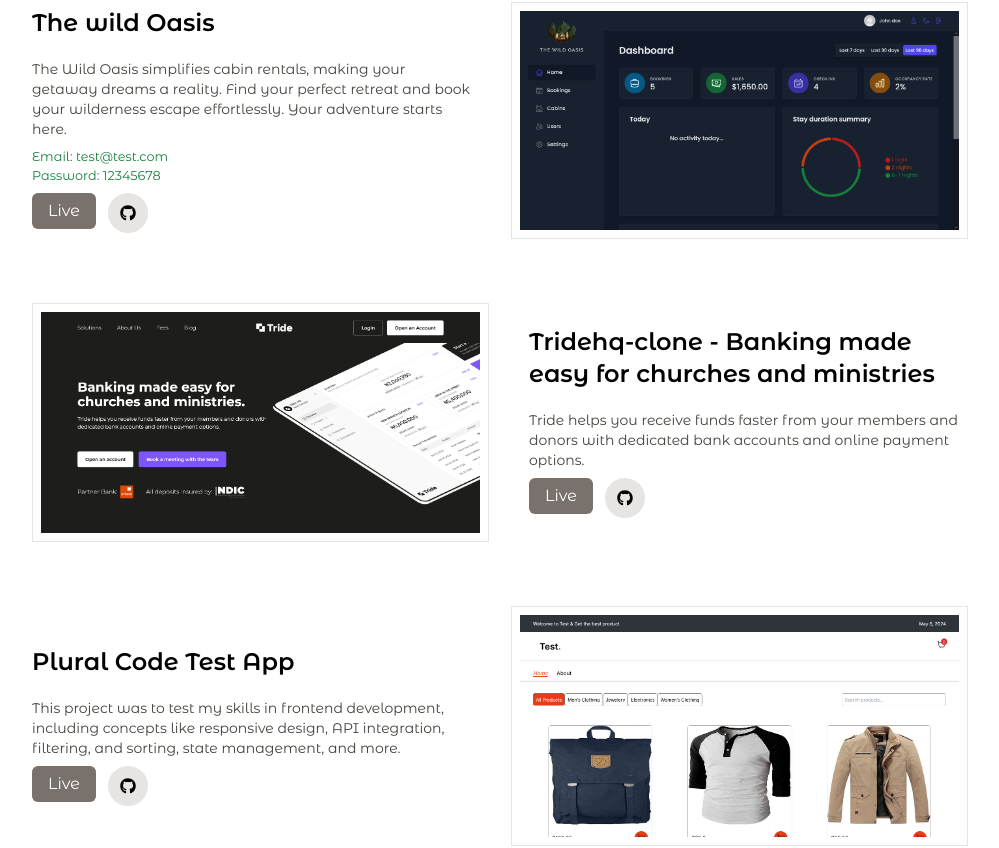
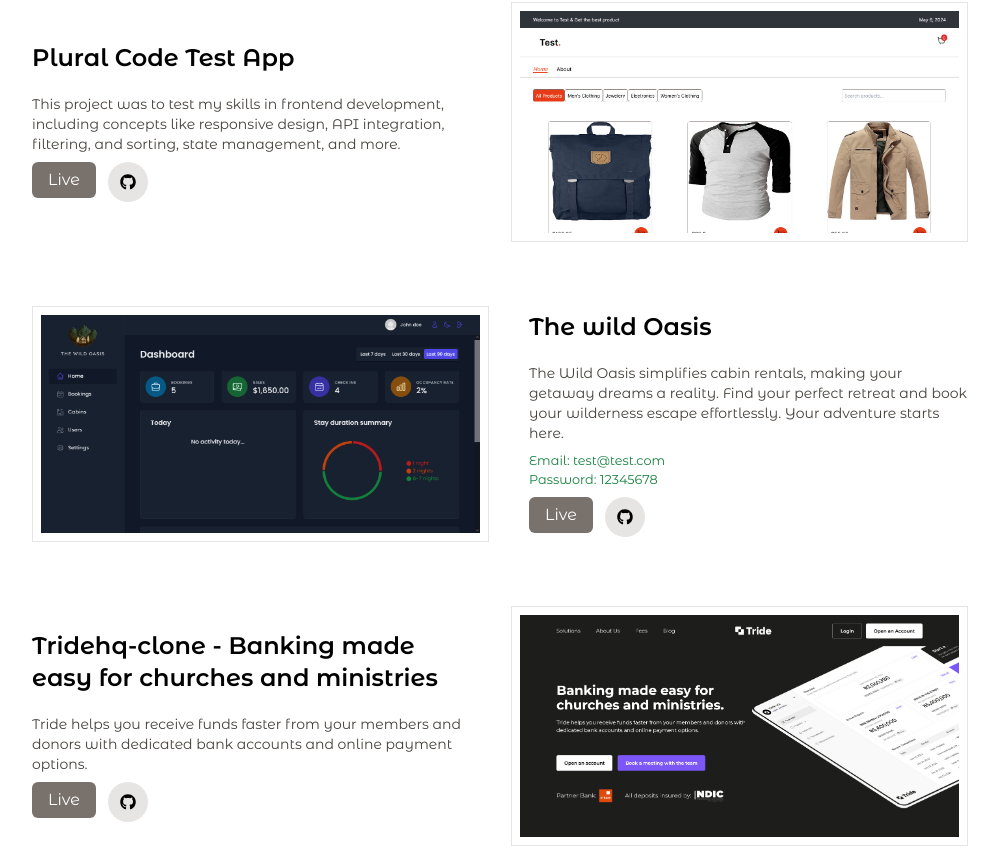
Before and after one commit to blossomobasi/blossoms-portfolio, a Next.js app: page / in a window 1280 px wide. Shown: the part 2434-3282 px from the top of the page, without its empty margins (140-1139 px from the left). Built offline with nearby package versions, Linux system fonts and the light colour scheme.

Commit message:
Add todo project to projects data

```diff
--- a/src/data/projects.ts
+++ b/src/data/projects.ts
@@ -36,13 +36,22 @@ export const projects: IProjects[] = [
         githubLink: "https://github.com/blossomobasi/chow-frontend",
     }),
     createProject({
+        href: "https://pluralcode-test-app.vercel.app/",
+        src: "/images/pluralcode-test-project.png",
+        alt: "Plural Code Test Project",
+        title: "Plural Code Test App",
+        content:
+            "This project was to test my skills in frontend development, including concepts like responsive design, API integration, filtering, and sorting, state management, and more.",
+        githubLink: "https://github.com/blossomobasi/pluralcode-test-app",
+        type: "reverse",
+    }),
+    createProject({
         href: "https://the-wild-oasis-dev-b.vercel.app/",
         src: "/images/the-wild-oasis.png",
         alt: "The wild oasis Project",
         title: "The wild Oasis",
         content:
             "The Wild Oasis simplifies cabin rentals, making your getaway dreams a reality. Find your perfect retreat and book your wilderness escape effortlessly. Your adventure starts here.",
-        type: "reverse",
         githubLink: "https://github.com/blossomobasi/the-wild-oasis",
         credentials: {
             email: "test@test.com",
@@ -54,27 +63,18 @@ export const projects: IProjects[] = [
         src: "/images/tridehq-clone.png",
         alt: "Tridehq clone Project",
         title: "Tridehq-clone - Banking made easy for churches and ministries",
+        type: "reverse",
         content:
             "Tride helps you receive funds faster from your members and donors with dedicated bank accounts and online payment options.",
         githubLink: "https://github.com/blossomobasi/tridehq-clone",
     }),
     createProject({
-        href: "https://pluralcode-test-app.vercel.app/",
-        src: "/images/pluralcode-test-project.png",
-        alt: "Plural Code Test Project",
-        title: "Plural Code Test App",
+        href: "https://todo-frontend-woad.vercel.app/",
+        src: "/images/todo-project.png",
+        alt: "Todo Project",
+        title: "Todo App",
         content:
-            "This project was to test my skills in frontend development, including concepts like responsive design, API integration, filtering, and sorting, state management, and more.",
-        githubLink: "https://github.com/blossomobasi/pluralcode-test-app",
-        type: "reverse",
+            "A simple todo app that allows users to create, update, delete, and filter todos based on their status. It also has a user authentication system.",
+        githubLink: "https://github.com/blossomobasi/todo-frontend",
     }),
-    // createProject({
-    //   href: "https://road-transit-delivery.vercel.app/",
-    //   src: "/images/road-transit-delivery.png",
-    //   alt: "Road Transit Delivery Project",
-    //   title: "Road Transit Delivery - Fast and reliable delivery service.",
-    //   content:
-    //     "Road Transit Delivery is a delivery service that ensures your packages are delivered to your desired location with speed and reliability.",
-    //   githubLink: "https://github.com/blossomobasi/road-transit-delivery",
-    // }),
 ];
```
